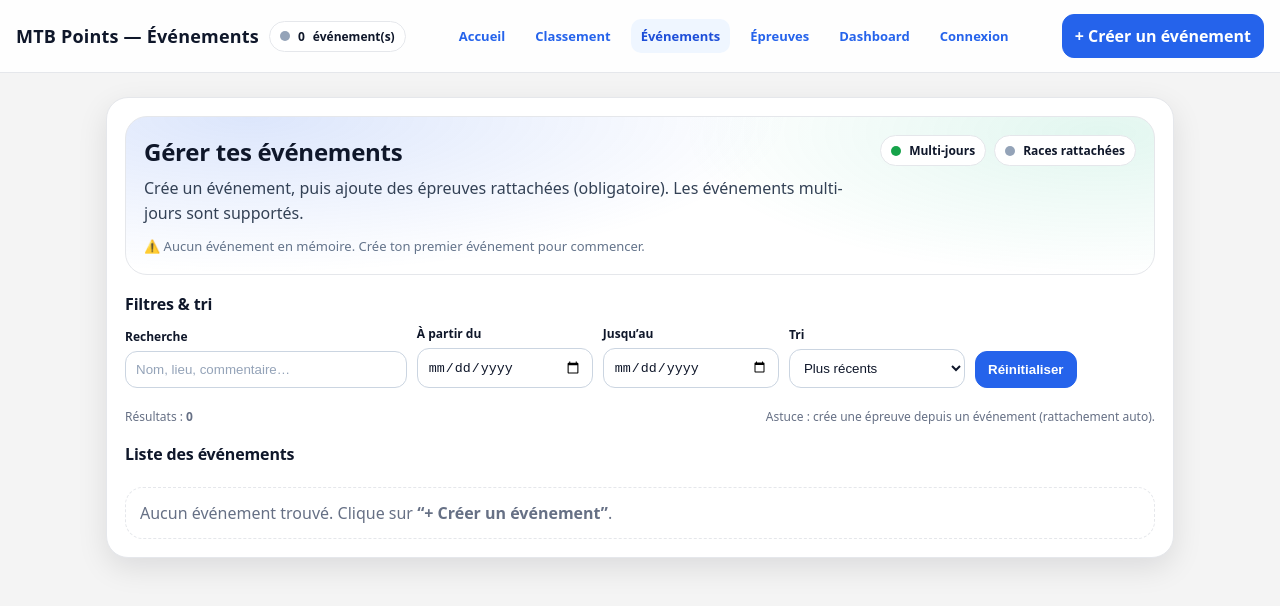
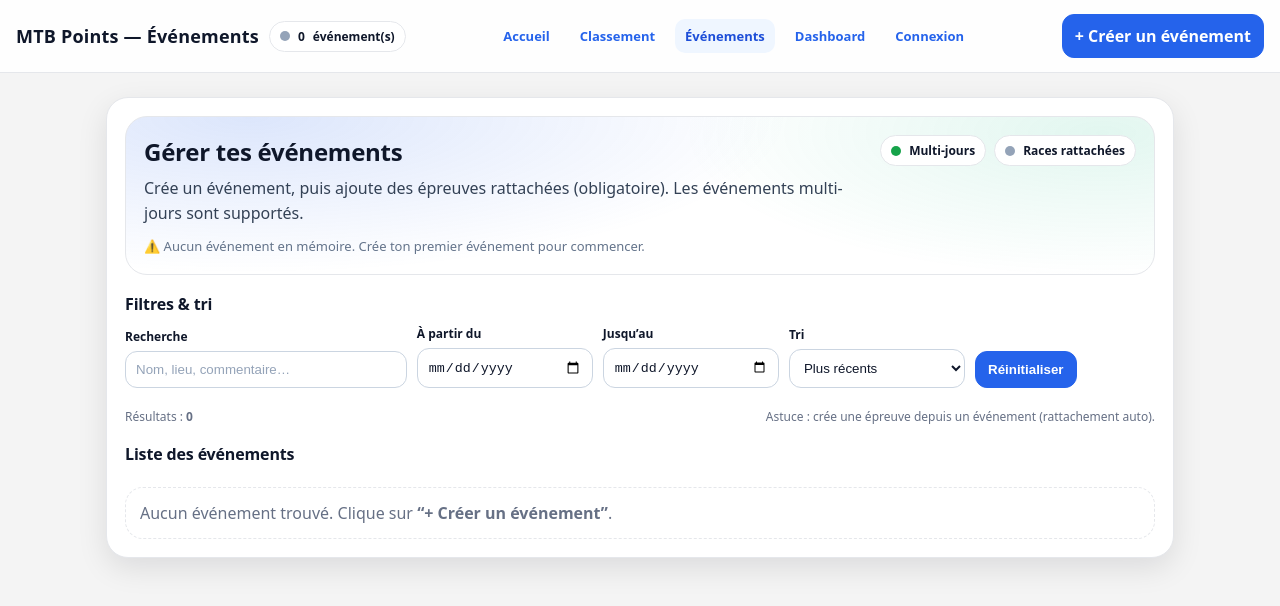
Before and after one commit to davidpoyade-netizen/mtb-points, a plain HTML site: page meetings.html in a window 1280 px wide. Drawn offline with Linux system fonts and the light colour scheme.

Commit message:
Update meetings.html

```diff
--- a/meetings.html
+++ b/meetings.html
@@ -18,7 +18,6 @@
     <a href="index.html">Accueil</a>
     <a href="public-ranking.html">Classement</a>
     <a href="meetings.html" class="active">Événements</a>
-    <a href="events.html">Épreuves</a>
     <a href="dashboard.html">Dashboard</a>
     <a href="login.html">Connexion</a>
   </nav>
```
